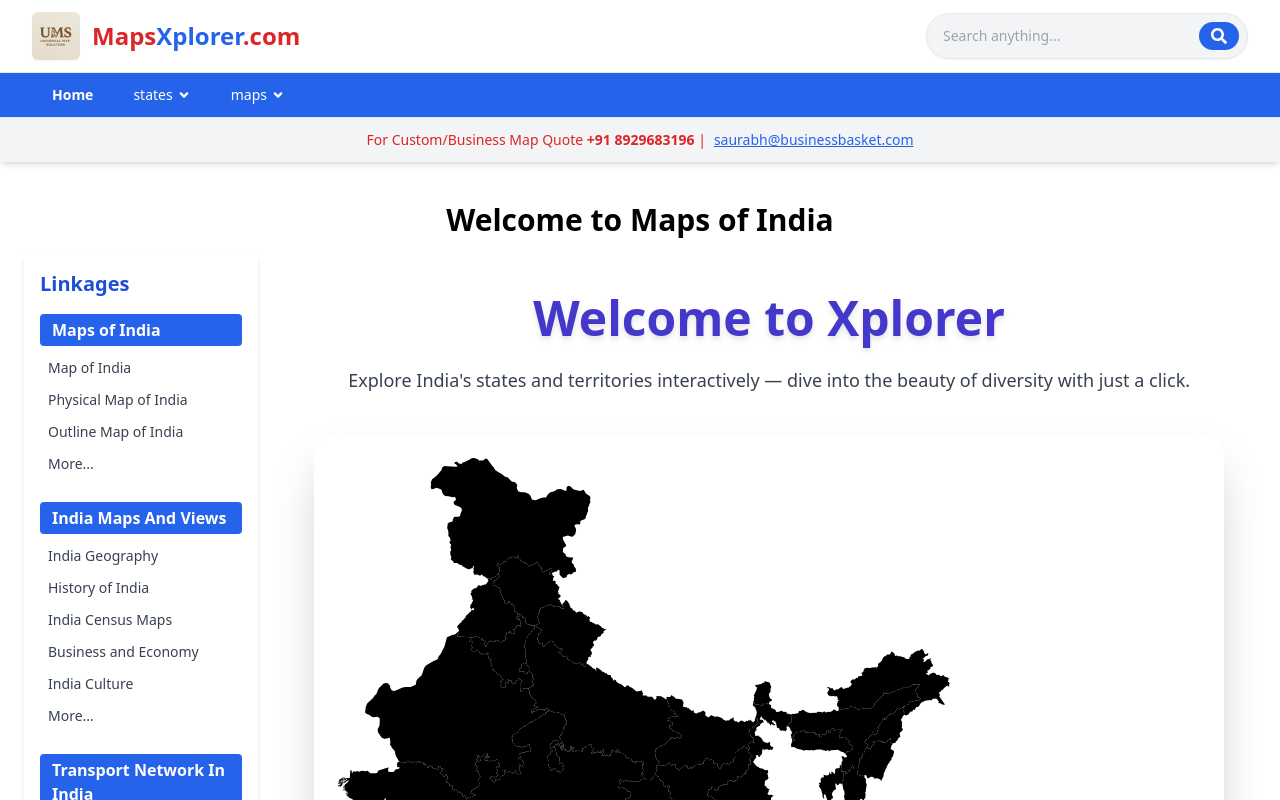
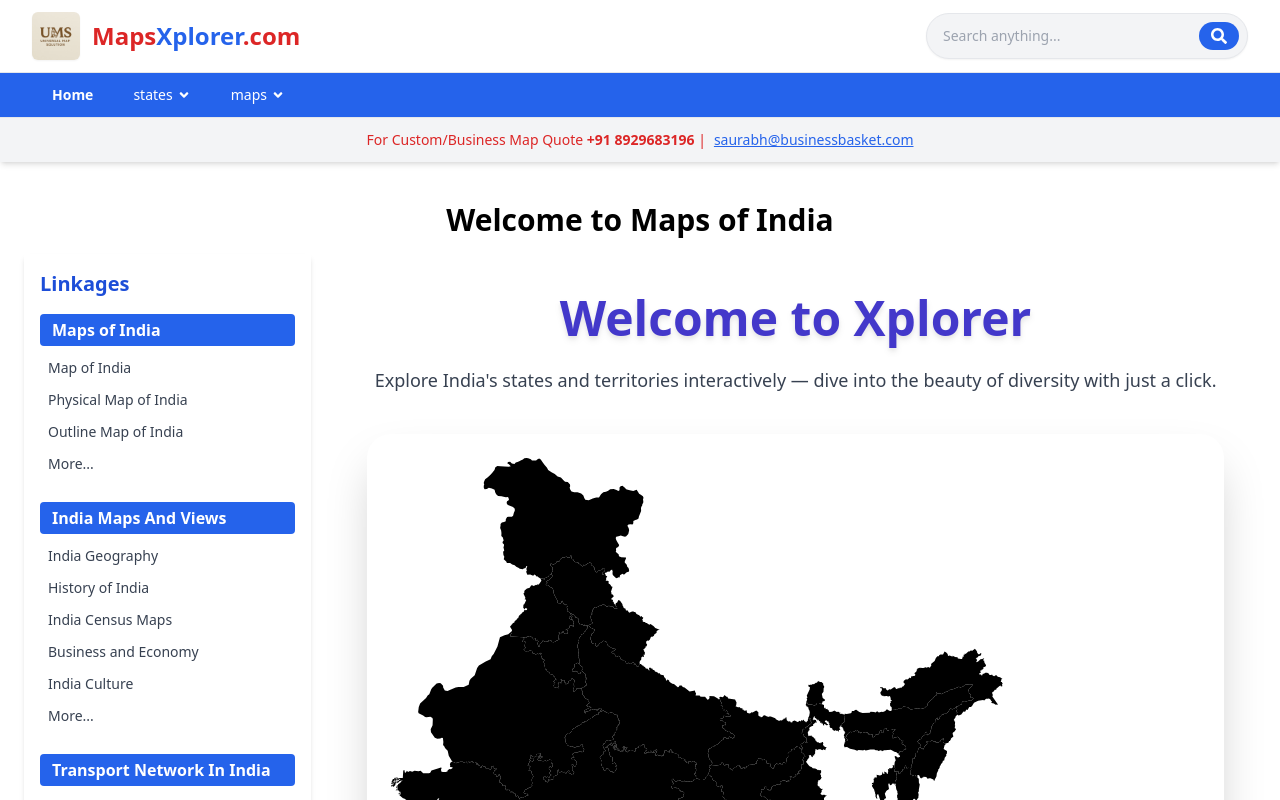
Before and after one commit to surajAlter/mapIndia, a React (Create React App) app: page / in a window 1280 px wide. Shown: the top 800 px of the page. Built offline with nearby package versions, Linux system fonts and the light colour scheme.

Commit message:
Responsive1

```diff
--- a/src/page/HomePage.js
+++ b/src/page/HomePage.js
@@ -14,7 +14,7 @@ const HomePage = () => {
       {/* Sidebar and Main Content */}
       <div className="container mx-auto px-6 py-4 flex flex-col md:flex-row gap-6">
         <Sidebar />
-        <main className="w-full flex flex-col gap-6">
+        <main className="w-full md:w-3/4 flex flex-col md:flex-row gap-6">
           <WelcomeSection />
         </main>
       </div>
```
